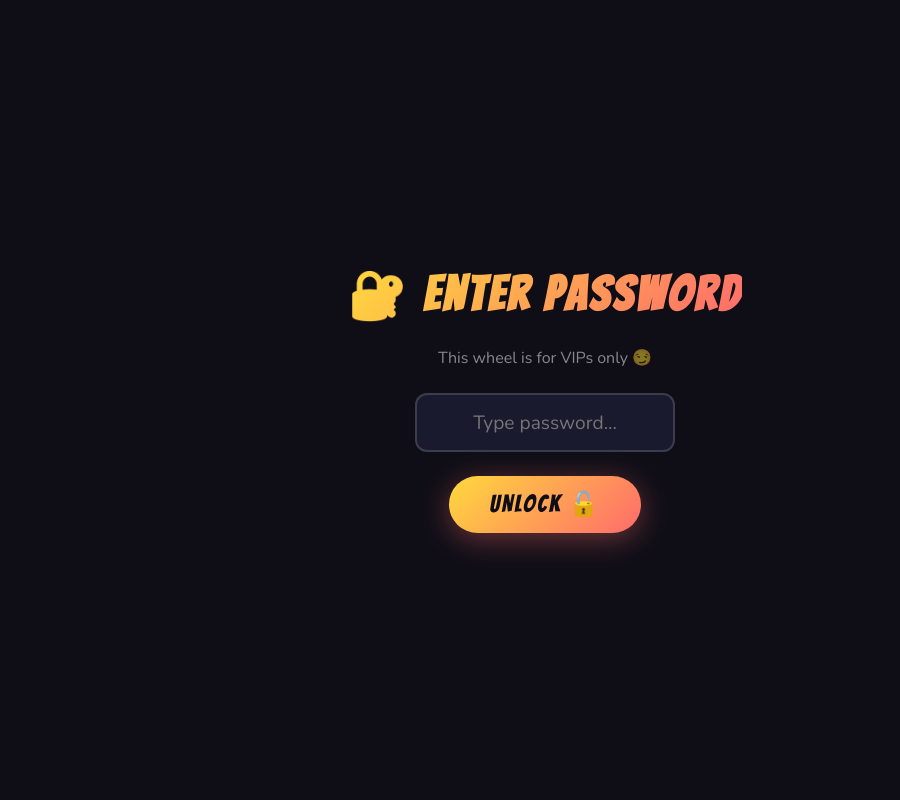
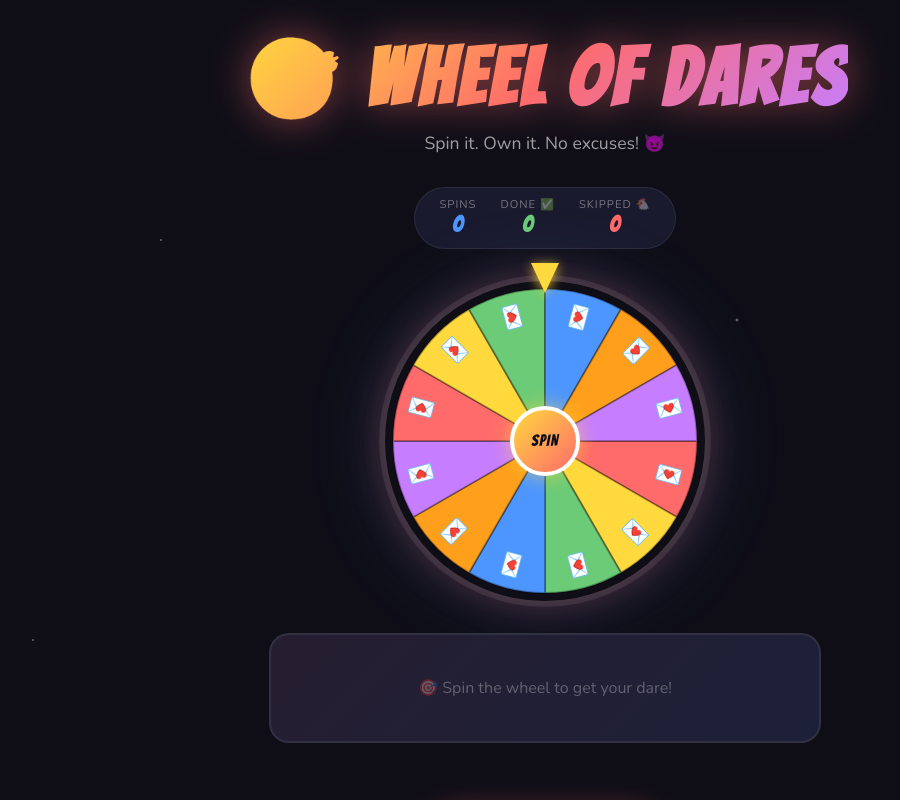
Before and after one commit to ma6729851-source/Funny-dares-, a plain HTML site: page index.html in a window 1280 px wide. Shown: the top 800 px of the page, without its empty margins (95-995 px from the left). Drawn offline with nearby package versions, Linux system fonts and the light colour scheme.

Commit message:
removed password

```diff
--- a/index.html
+++ b/index.html
@@ -1,6 +1,8 @@
 <!DOCTYPE html>
 <html lang="en">
 <head>
+  <script defer src="/_vercel/insights/script.js"></script>
+<script defer src="/_vercel/speed-insights/script.js"></script>
   <meta charset="UTF-8" />
   <meta name="viewport" content="width=device-width, initial-scale=1.0"/>
   <title>Spin the Wheel of Dares 🎯</title>
@@ -406,15 +408,6 @@
 </head>
 <body>
 
-<!-- Password Screen -->
-<div id="passwordScreen">
-  <h2>🔐 Enter Password</h2>
-  <p>This wheel is for VIPs only 😏</p>
-  <input type="password" id="passwordInput" placeholder="Type password..." />
-  <p id="wrongMsg">❌ Wrong password! Try again.</p>
-  <button id="unlockBtn" onclick="checkPassword()">UNLOCK 🔓</button>
-</div>
-
 <header>
   <h1>🎯 Wheel of Dares</h1>
   <p>Spin it. Own it. No excuses! 😈</p>
@@ -459,21 +452,6 @@
 <footer>Built with Claude 🤖 • Dare responsibly 😄</footer>
 
 <script>
-  // Password protection
-  function checkPassword() {
-    const input = document.getElementById('passwordInput').value;
-    const wrongMsg = document.getElementById('wrongMsg');
-    const inputEl = document.getElementById('passwordInput');
-    if (input === 'ahmad') {
-      document.getElementById('passwordScreen').classList.add('fade-out');
-      setTimeout(() => document.getElementById('passwordScreen').style.display = 'none', 500);
-    } else {
-      wrongMsg.style.display = 'block';
-      inputEl.classList.add('wrong');
-      inputEl.value = '';
-      setTimeout(() => inputEl.classList.remove('wrong'), 400);
-    }
-  }
 
   // Allow pressing Enter key
   document.addEventListener('DOMContentLoaded', () => {
```
